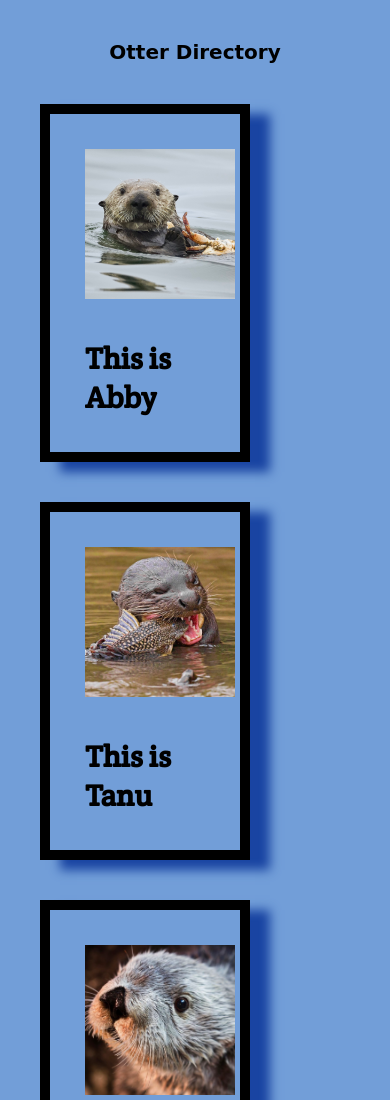
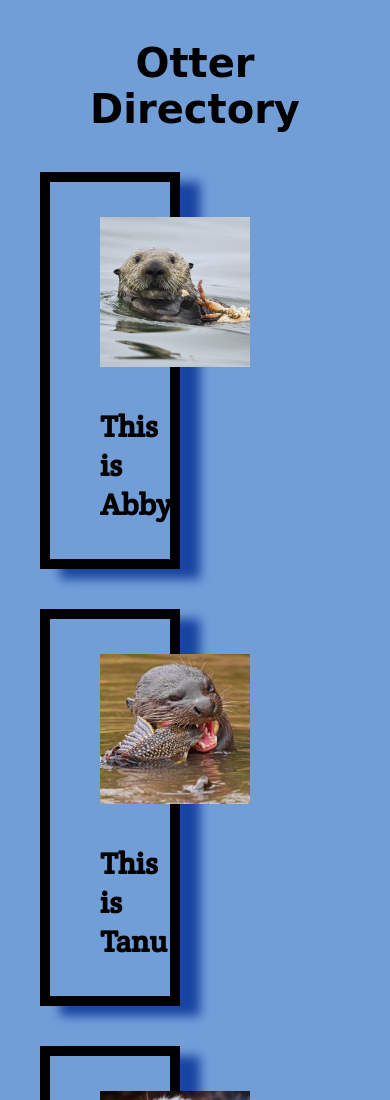
Before and after one commit to staten-island-tech/flexbox-gallery-project-talha5468, a plain HTML site: page index.html in a window 390 px wide. Shown: the top 1100 px of the page. Drawn offline with Linux system fonts and the light colour scheme; a web font is replaced by a local one.

Commit message:
about doneish

```diff
--- a/talha-flexbox-gallery.css
+++ b/talha-flexbox-gallery.css
@@ -19,7 +19,6 @@ body {
 .parent {
   display: flex;
   margin: auto;
-
 }
 .card {
   border: 1rem solid rgb(0, 0, 0);
@@ -164,11 +163,11 @@ body {
 }
 
 @media screen and (max-width: 390px) {
-   body {
+  body {
     max-height: 10rem;
-    margin: 0rem
-
-  } .header1 {
+    margin: 0rem;
+  }
+  .header1 {
     font-size: 2rem;
   }
   .parent {
@@ -179,7 +178,27 @@ body {
   }
 
   .ottersurprised {
-    width: 1rem
-  }
+    width: 1rem;
   }
 }
+
+@media screen and (max-width: 768px) {
+  body {
+    max-height: 20rem;
+    margin: 0rem;
+  }
+  .header1 {
+    font-size: 4rem;
+  }
+  .parent {
+    flex-wrap: wrap;
+  }
+  .card {
+    width: 40%;
+    padding-left: 3rem;
+    padding-right: 3rem;
+  }
+  .ottersurprised {
+    width: 7rem;
+  }
+}
```
